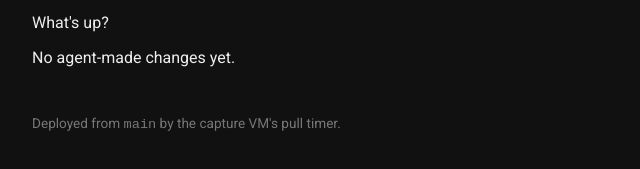
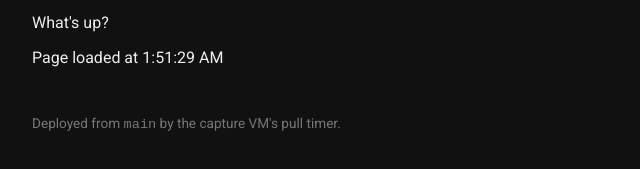
Before and after one commit to josephcarey/capture-sandbox, a website: page index.html in a window 1280 px wide. Shown: the part 261-430 px from the top of the page, 288-928 px from the left. Drawn offline with nearby package versions, Linux system fonts and the light colour scheme.

Commit message:
feat: add page load timestamp to index.html
Co-authored-by: aider (ollama_chat/qwen2.5-coder:32b) <aider@aider.chat>

```diff
--- a/index.html
+++ b/index.html
@@ -41,8 +41,10 @@
   }
 
   // Update the current date and fun greeting
+  const pageLoadedAt = new Date().toLocaleTimeString();
   document.getElementById('current-date').textContent = new Date().toLocaleDateString();
   document.getElementById('fun-greeting').textContent = getFunGreeting();
+  document.getElementById("changes").textContent = "Page loaded at " + pageLoadedAt;
 </script>
 </body>
 </html>
```
